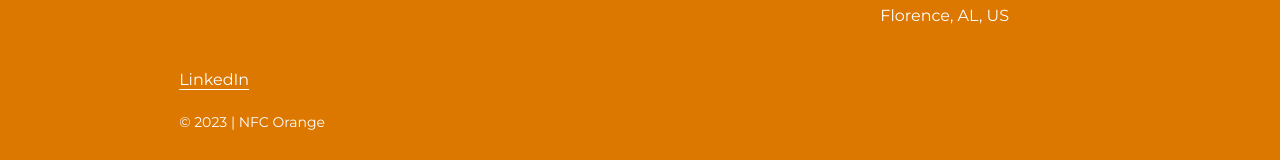
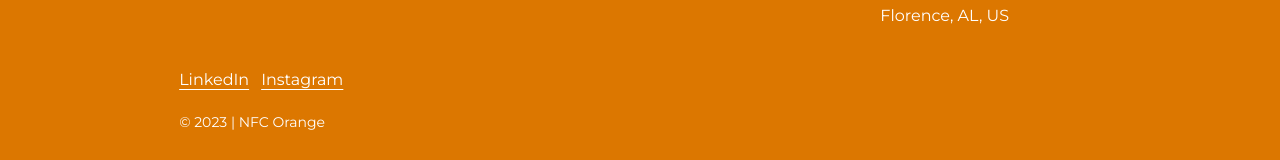
Before and after one commit to KhoiUna/nfc-orange, a Next.js app in the folder web/: page /shop in a window 1280 px wide. Shown: the part 963-1123 px from the top of the page. Built offline with nearby package versions, Linux system fonts and the light colour scheme; some icons are missing.

Commit message:
add Insta link

```diff
--- a/web/containers/Layout.tsx
+++ b/web/containers/Layout.tsx
@@ -67,6 +67,7 @@ const Layout = ({ children, title }: LayoutProps) => {
 
         <div className="mt-5">
           <a href="https://www.linkedin.com/company/nfc-orange/" target={'_blank'} rel="noreferrer" className="text-white underline underline-offset-4 font-light">LinkedIn</a>
+          <a href="https://www.instagram.com/nfc_orange/" target={'_blank'} rel="noreferrer" className="text-white underline underline-offset-4 font-light ml-3">Instagram</a>
         </div>
 
         <p className="text-sm text-white mt-5">
```
